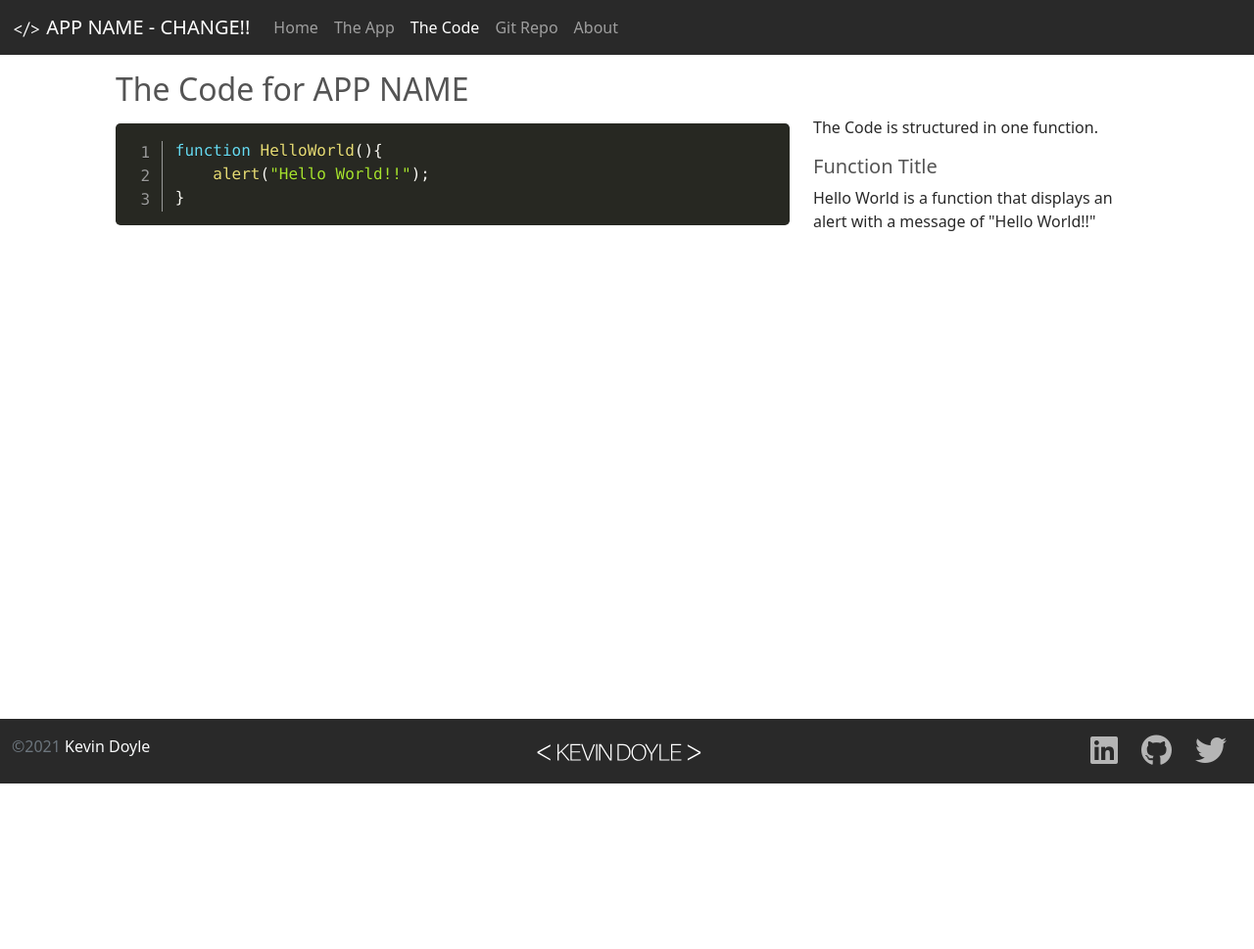
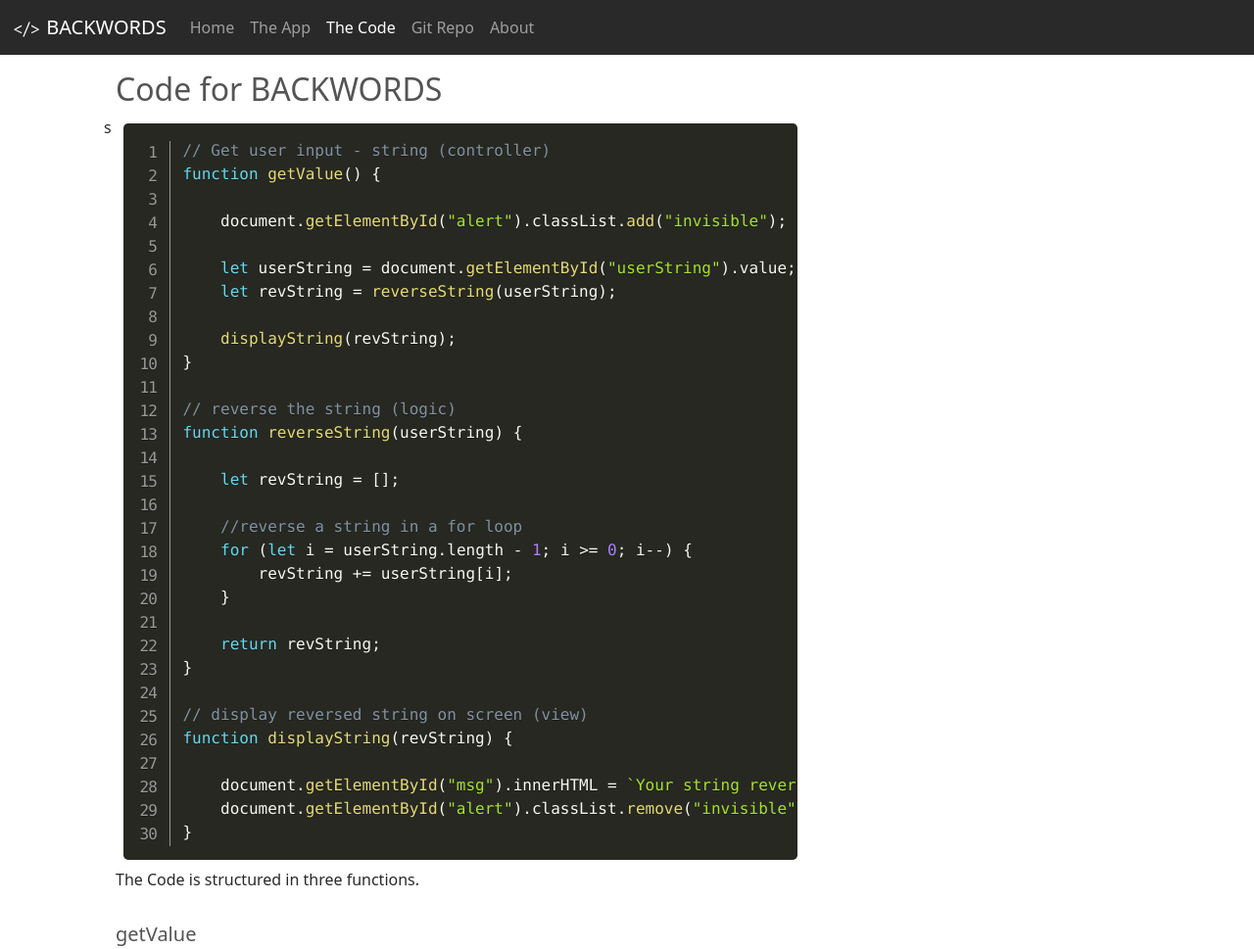
Before and after one commit to krdoyle/backwords, a plain HTML site: page code.html in a window 1280 px wide. Shown: the top 969 px of the page at 98% size. Before the commit the page ends 800 px from the top, so only its background shows below. Drawn offline with nearby package versions, Linux system fonts and the light colour scheme.

Commit message:
added JS and cleaned up design

```diff
--- a/code.html
+++ b/code.html
@@ -2,7 +2,7 @@
 <html lang="en" class="h-100">
 
 <head>
-    <title>App Name: A Coding Project by Kevin Doyle</title>
+    <title>BackWords: A Coding Project by Kevin Doyle</title>
     <!-- Required meta tags -->
     <meta charset="utf-8">
     <meta name="viewport" content="width=device-width, initial-scale=1, shrink-to-fit=no">
@@ -32,7 +32,7 @@
     <!-- Navigation Section -->
     <nav class="navbar navbar-expand-md navbar-dark fixed-top">
         <div class="container-fluid">
-            <a class="navbar-brand" href="#"><img src="img/Kevin Doyle_Brand_W.svg" class="d-inline-block align-text-center" width="30"> APP NAME - CHANGE!!</a>
+            <a class="navbar-brand" href="#"><img src="img/Kevin Doyle_Brand_W.svg" class="d-inline-block align-text-center" width="30"> BACKWORDS</a>
             <button class="navbar-toggler" type="button" data-bs-toggle="collapse" data-bs-target="#navbarCollapse"
                 aria-controls="navbarCollapse" aria-expanded="false" aria-label="Toggle navigation">
                 <span class="navbar-toggler-icon"></span>
@@ -63,20 +63,51 @@
     <!-- Main Section -->
     <main class="flex-shrink-0">
         <div class="container py-4 px-5 mt-5">
-            <h2 class="border-1 boder-bottom border-dark">The Code for APP NAME</h2>
-            <div class="row row-cols-1 row-cols-lg-2">
+            <h2 class="border-1 boder-bottom border-dark">Code for BACKWORDS</h2>
+            <div class="row row-cols-1 row-cols-lg-2">s
                 <div class="col-lg-8">
                     <pre class="line-numbers"><code class="language-javascript">
-                            function HelloWorld(){
-                                alert("Hello World!!");
+                        // Get user input - string (controller)
+                        function getValue() {
+
+                            document.getElementById("alert").classList.add("invisible");
+
+                            let userString = document.getElementById("userString").value;
+                            let revString = reverseString(userString);
+
+                            displayString(revString);
+                        }
+
+                        // reverse the string (logic)
+                        function reverseString(userString) {
+
+                            let revString = [];
+
+                            //reverse a string in a for loop
+                            for (let i = userString.length - 1; i >= 0; i--) {
+                                revString += userString[i];
                             }
+
+                            return revString;
+                        }
+
+                        // display reversed string on screen (view)
+                        function displayString(revString) {
+
+                            document.getElementById("msg").innerHTML = `Your string reversed is: ${revString}`;
+                            document.getElementById("alert").classList.remove("invisible");
+                        }
                     </code>
                     </pre>
                 </div>
                 <div class="col-lg-4">
-                    <p>The Code is structured in one function.</p>
-                    <h5>Function Title</h5>
-                    <p>Hello World is a function that displays an alert with a message of "Hello World!!"</p>
+                    <p>The Code is structured in three functions.</p>
+                    <h5 class="pt-3">getValue</h5>
+                    <p>This is the controller function. It first sets the alert/result to be invisible. Then grabs the user inputted string value. Then passes that value to the revString function. And, finally calls the function displayString to display the reversed string. </p>
+                    <h5 class="pt-3">reverseString</h5>
+                    <p>Uses a for loop to iterate over the user string in reverse and creates a new array of the reversed characters - revString.</p>
+                    <h5 class="pt-3">displayString</h5>
+                    <p>Sets the onscreen alert to display after being populated by the reversed string value.</p>
                 </div>
             </div>
         </div>
```
Also changed, not shown: app.html (+29 -4 lines), index.html (+2 -2 lines), js/site.js (+33 -2 lines), 1 other file.
